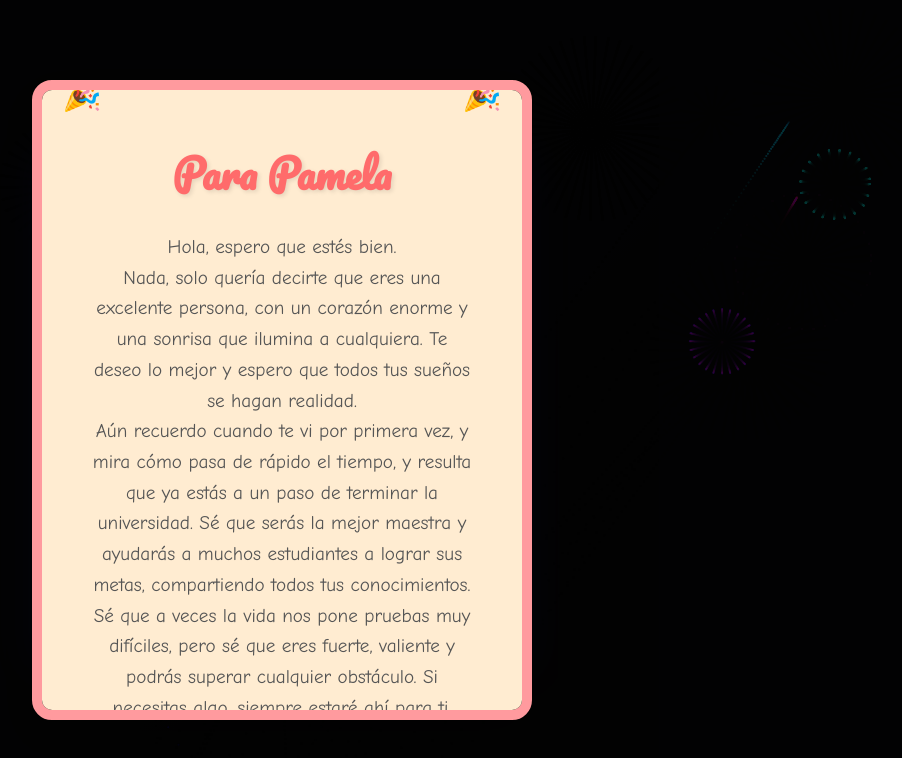
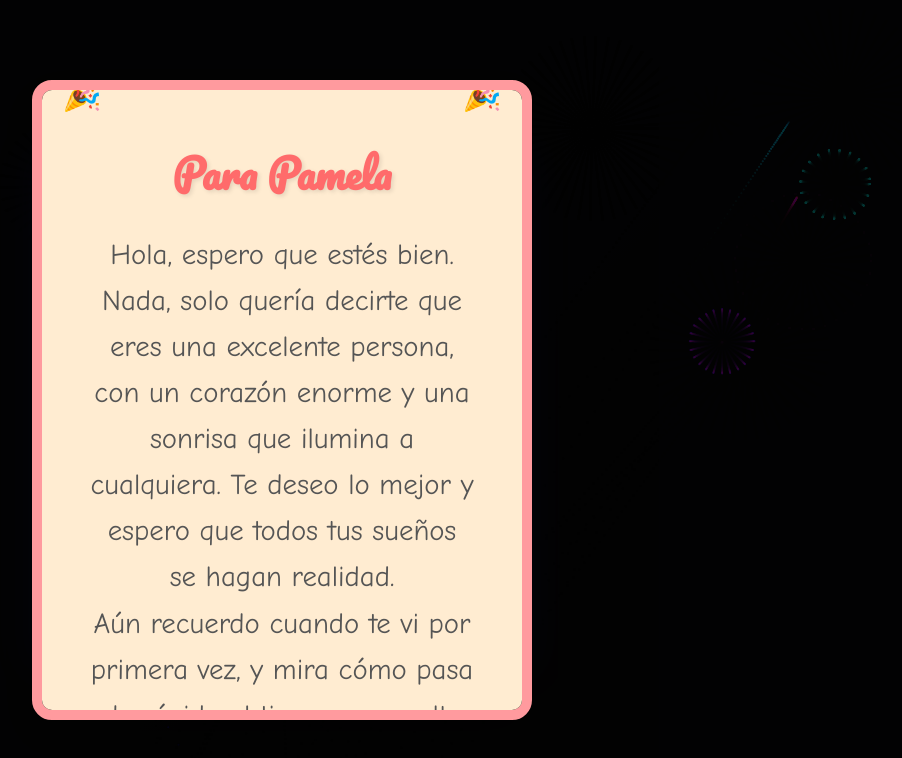
Before and after one commit to droicer/Pamela, a plain HTML site: page index.html in a window 1280 px wide. Both pictures are taken after a click on the button "Ábreme". Shown: the whole page, without its empty margins (358-1260 px from the left). Drawn offline with Linux system fonts and the light colour scheme.

Commit message:
Update styles.css
Agrandar fuente de tarjeta

```diff
--- a/styles.css
+++ b/styles.css
@@ -196,7 +196,7 @@ button:hover {
 }
 
 .modal-content p {
-  font-size: 1.2rem;
+  font-size: 1.8rem;
   color: #555;
   font-family: 'Comic Sans MS', cursive;
   margin-bottom: 2rem;
```
